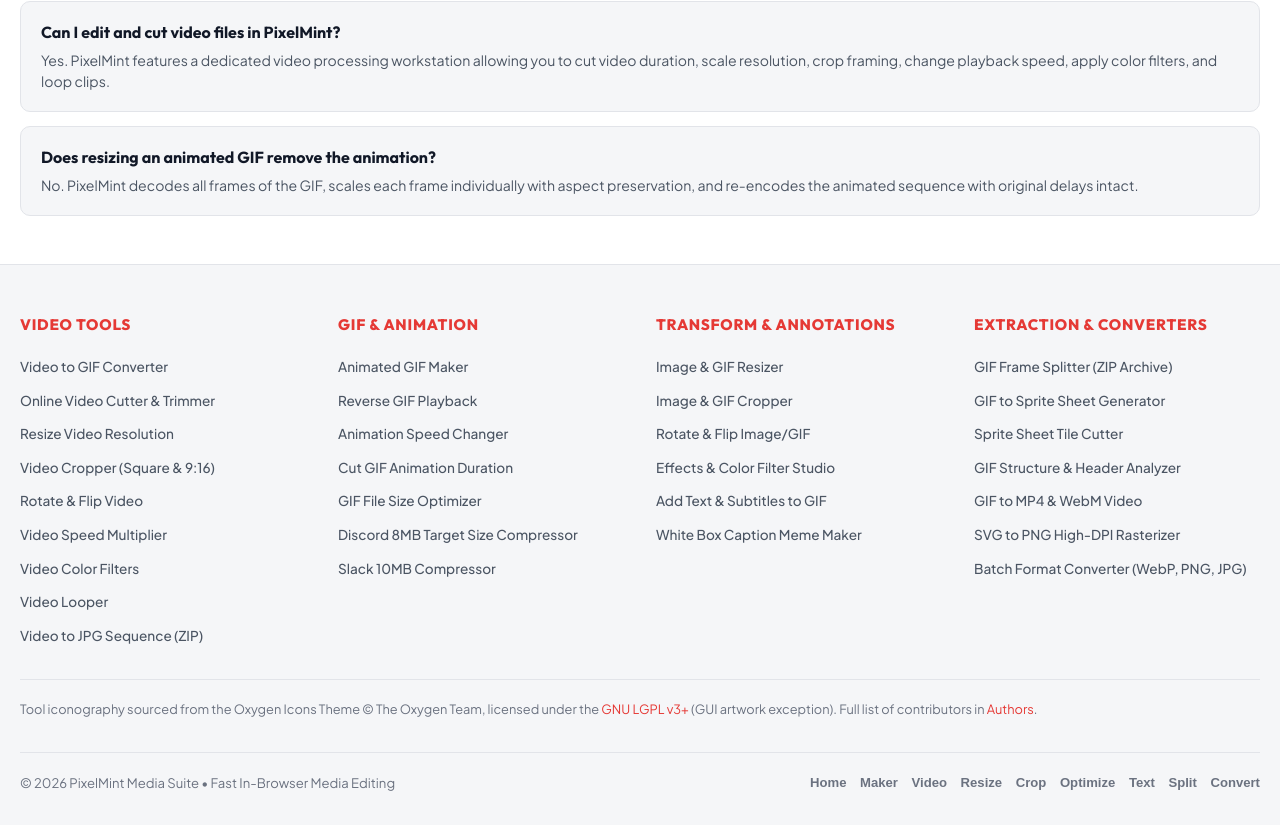
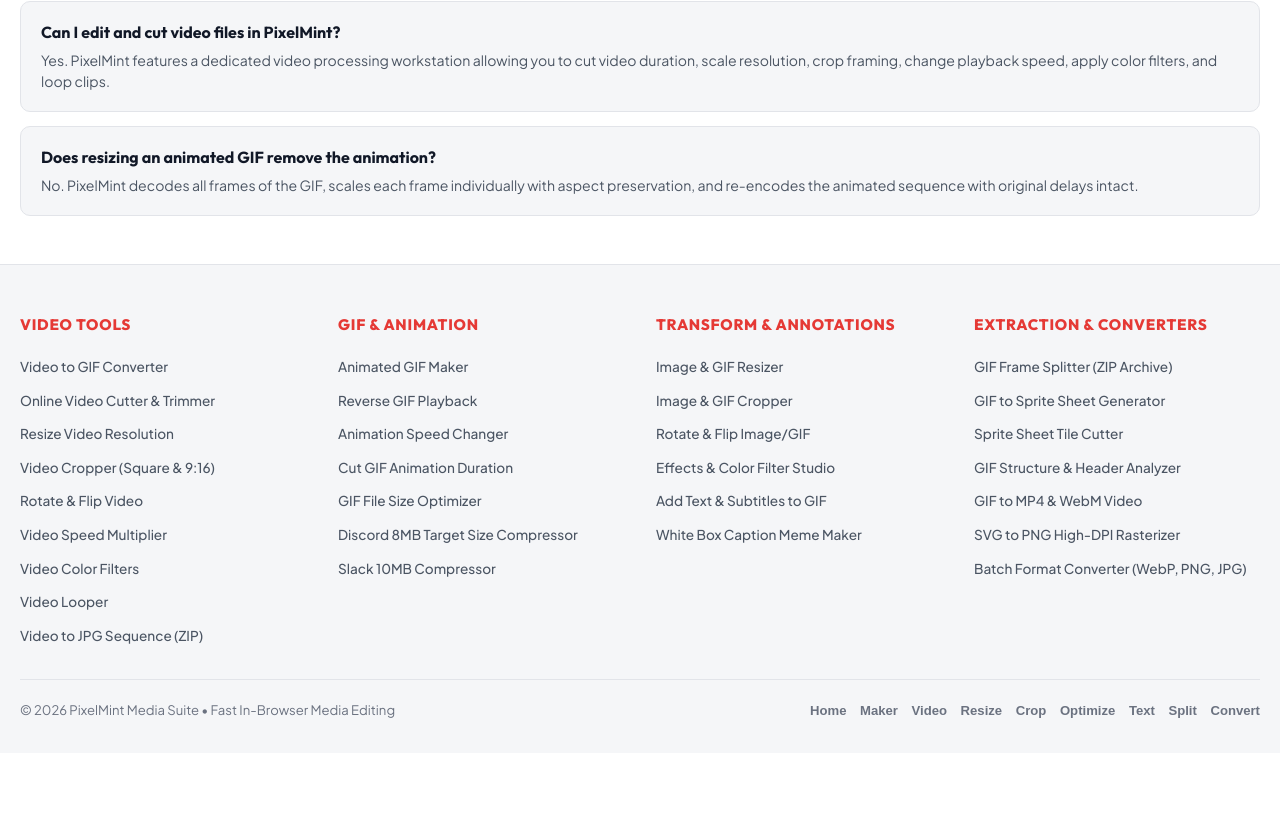
Before and after one commit to VikashKhadoliya/-PixelMint, a website built with Vite: page index.html in a window 1280 px wide. Shown: the part 4059-4884 px from the top of the page. After the commit the page ends 4812 px from the top, so only its background shows below. Built offline with nearby package versions, Linux system fonts and the light colour scheme; files whose address does not match are found by name.

Commit message:
refactor: remove icon attribution card from footer in index.html

```diff
--- a/index.html
+++ b/index.html
@@ -374,10 +374,6 @@
         </div>
       </div>
 
-      <div class="attribution-card">
-        Tool iconography sourced from the Oxygen Icons Theme &copy; The Oxygen Team, licensed under the <a href="/icons/OXYGEN-LICENSE.txt" target="_blank" rel="noopener">GNU LGPL v3+</a> (GUI artwork exception). Full list of contributors in <a href="/icons/OXYGEN-AUTHORS.txt" target="_blank" rel="noopener">Authors</a>.
-      </div>
-
       <div class="footer-bottom-row">
         <div class="footer-copy">
           &copy; 2026 PixelMint Media Suite &bull; Fast In-Browser Media Editing
```
